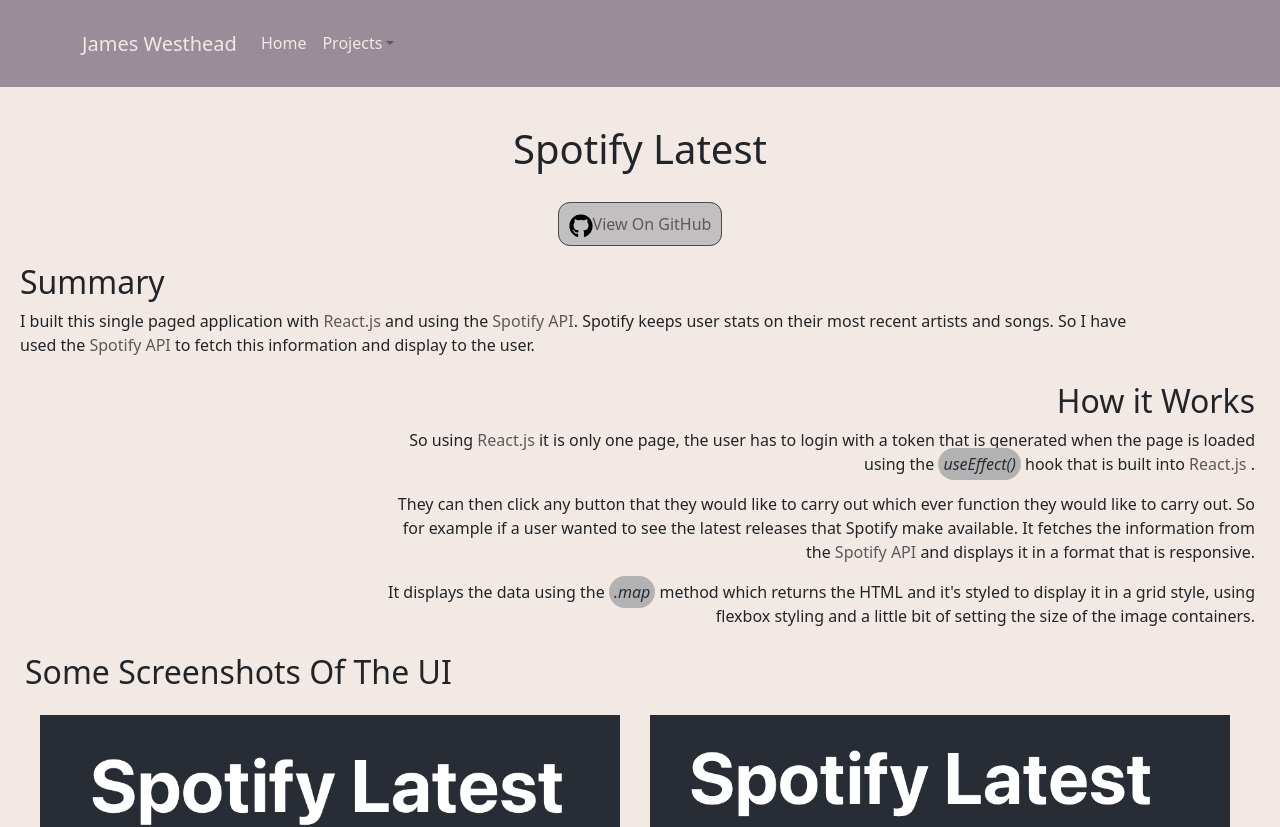
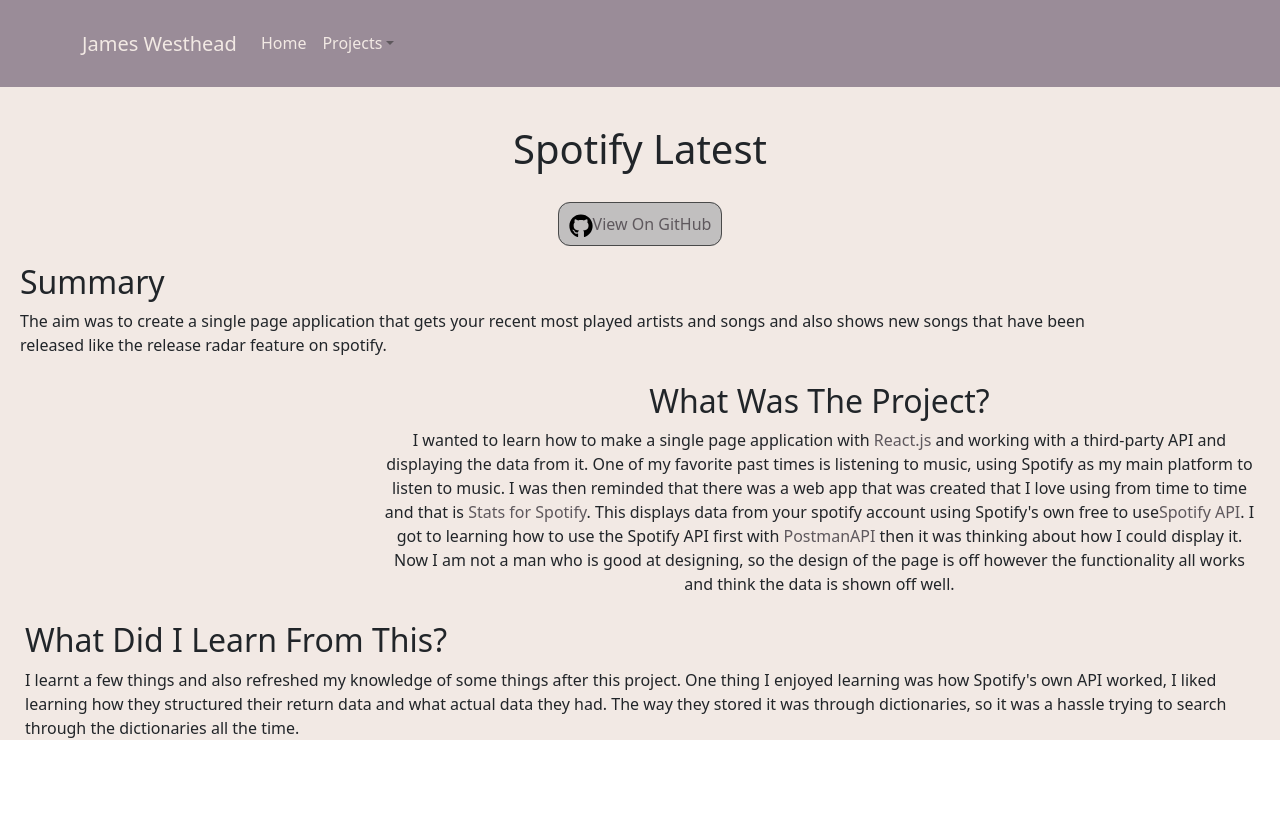
Before and after one commit to WestheadJ/PortfolioWebsite, a React (Create React App) app: page /projects/spotifystats in a window 1280 px wide. Shown: the top 827 px of the page. After the commit the page ends 800 px from the top, so only its background shows below. Built offline with nearby package versions, Linux system fonts and the light colour scheme.

Commit message:
updated stats for spotify page

```diff
--- a/src/SpotifyStats.js
+++ b/src/SpotifyStats.js
@@ -13,15 +13,25 @@
         <div className='spotifyStatsPage'>
             <h1 style={{ textAlign: 'center', marginTop: '3%', marginBottom: '3%' }}>Spotify Latest</h1>
             <a className="github-link" href="https://github.com/WestheadJ/spotifyLatestRelease/tree/main"><img src={githubIcon} style={{ width: '24px', height: "24px" }} alt="github icon" />View On GitHub</a>
-            <div id='spotifySectionOne'>
-                <div>
-                    <h2>Summary</h2>
-                </div>
-                <div >
-                    <p>I built this single paged application with <a style={{ color: '#5e585d' }} href='https://reactjs.org'>React.js</a> and using the <a style={{ color: '#5e585d' }} href='https://developer.spotify.com/dashboard/'>Spotify API</a>. Spotify keeps user stats on their most recent artists and songs. So I have used the <a style={{ color: '#5e585d' }} href='https://developer.spotify.com/dashboard/'>Spotify API</a> to fetch this information and display to the user.</p>
-                </div>
-            </div>
-            <div id='spotifySectionTwo'>
+            <section id='spotifySectionOne'>
+                <h2>Summary</h2>
+                <p>The aim was to create a single page application that gets your recent most played artists and songs and also shows new songs that have been released like the release radar feature on spotify. </p>
+
+                    {/* <p>I built this single paged application with <a style={{ color: '#5e585d' }} href='https://reactjs.org'>React.js</a> and using the <a style={{ color: '#5e585d' }} href='https://developer.spotify.com/dashboard/'>Spotify API</a>. Spotify keeps user stats on their most recent artists and songs. So I have used the <a style={{ color: '#5e585d' }} href='https://developer.spotify.com/dashboard/'>Spotify API</a> to fetch this information and display to the user.</p> */}
+            </section>
+            <section id="spotifySectionTwo">
+                <h2>What Was The Project?</h2>
+                <p>I wanted to learn how to make a single page application with <a style={{ color: '#5e585d' }} href='https://reactjs.org'>React.js</a> and working with a third-party API and displaying the data from it. One of my favorite past times is listening to music, using Spotify as my main platform to listen to music.
+                I was then reminded that there was a web app that was created that I love using from time to time and that is <a style={{color:'#5e585d'}} href='https://www.statsforspotify.com'>Stats for Spotify</a>. This displays data from your spotify account using Spotify's own free to use
+                <a style={{ color: '#5e585d' }} href='https://developer.spotify.com/dashboard/'>Spotify API</a>. I got to learning how to use the Spotify API first with <a style={{color:'#5e585d'}} href='https://www.postman.com'>PostmanAPI</a> then it was thinking about how I could display it.
+                Now I am not a man who is good at designing, so the design of the page is off however the functionality all works and think the data is shown off well.</p>
+            </section>
+            <section id="spotifySectionThree">
+                <h2>What Did I Learn From This?</h2>
+                <p>I learnt a few things and also refreshed my knowledge of some things after this project. One thing I enjoyed learning was how Spotify's own API worked, I liked learning how they structured their return data and what actual data they had. The way they stored it was through dictionaries, so it was a hassle trying to search through the dictionaries all the time.</p>
+
+            </section>
+            {/* <div id='spotifySectionTwo'>
                 <div>
                     <h2 style={{ textAlign: 'right' }}>How it Works</h2>
                 </div>
@@ -51,7 +61,7 @@
                         <img src={image5} alt="Screenshot of the users top albums" />
                     </div>
                 </div>
-            </div>
+            </div> */}
         </div>
     )
 }
```
